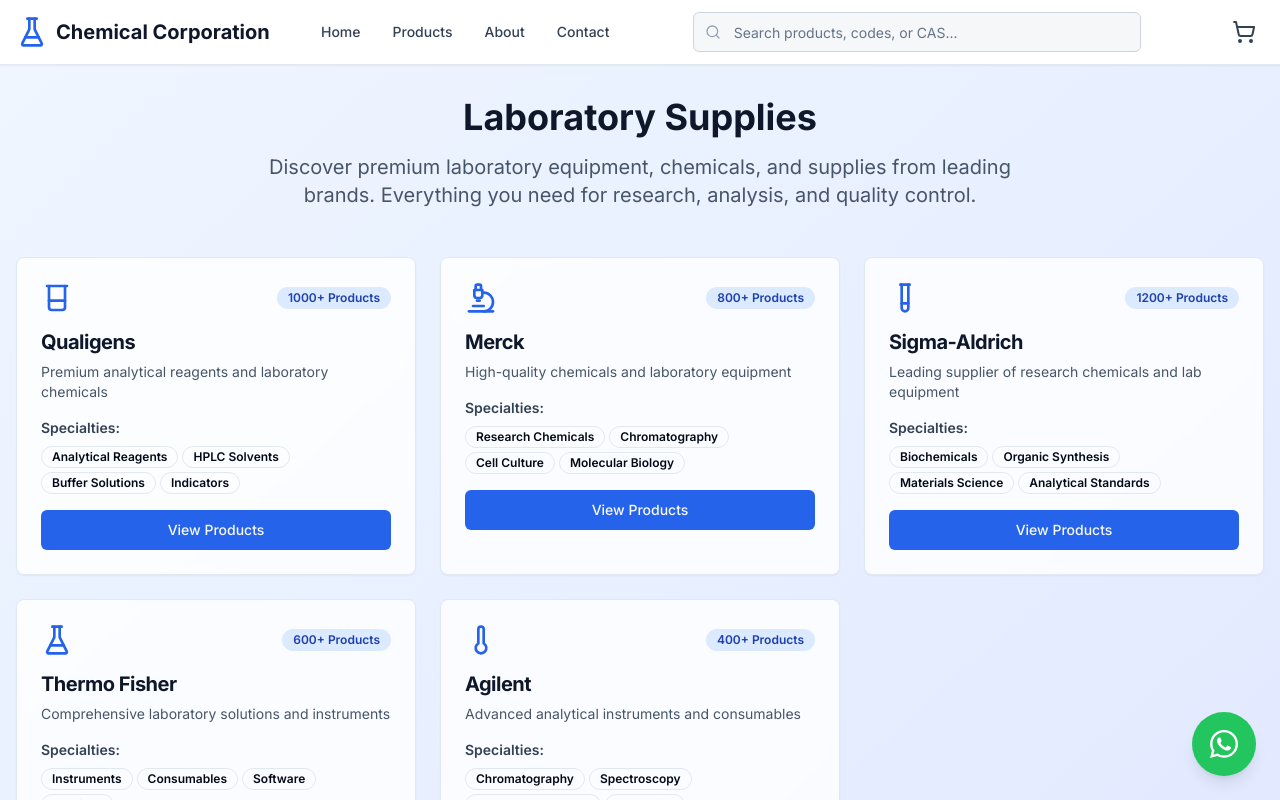
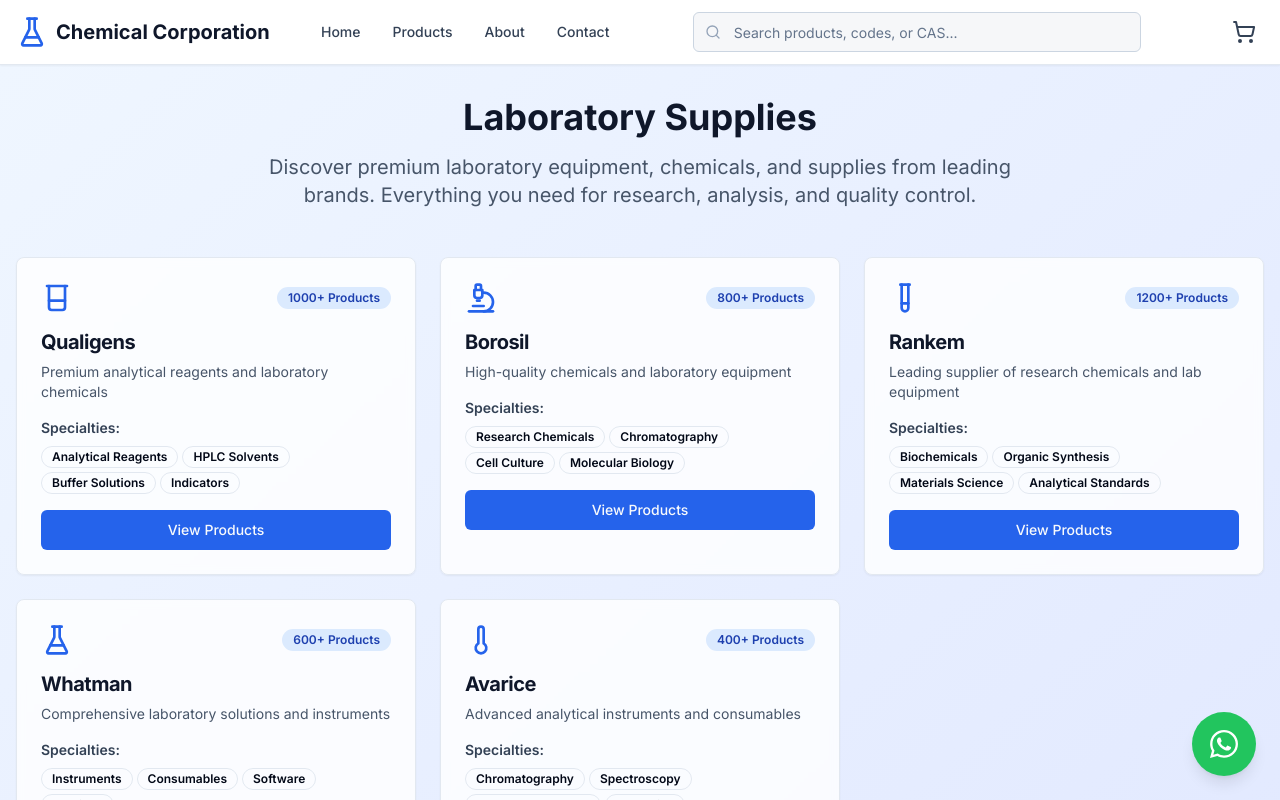
Before and after one commit to vanshqamra/vansh, a Next.js app: page /products/laboratory-supplies in a window 1280 px wide. Shown: the top 800 px of the page. Built offline with nearby package versions, Linux system fonts and the light colour scheme.

Commit message:
feat: update laboratory supplies page with brand replacements
Replace brand names to match current product lineup.

Co-authored-by: null <223432518+vanshqamra@users.noreply.github.com>

```diff
--- a/app/products/laboratory-supplies/page.tsx
+++ b/app/products/laboratory-supplies/page.tsx
@@ -14,36 +14,36 @@ const laboratoryBrands = [
     href: "/products/qualigens",
   },
   {
-    name: "Merck",
+    name: "Borosil",
     description: "High-quality chemicals and laboratory equipment",
     icon: Microscope,
     productCount: "800+",
     specialties: ["Research Chemicals", "Chromatography", "Cell Culture", "Molecular Biology"],
-    href: "/brand/merck",
+    href: "/brand/borosil",
   },
   {
-    name: "Sigma-Aldrich",
+    name: "Rankem",
     description: "Leading supplier of research chemicals and lab equipment",
     icon: TestTube,
     productCount: "1200+",
     specialties: ["Biochemicals", "Organic Synthesis", "Materials Science", "Analytical Standards"],
-    href: "/brand/sigma-aldrich",
+    href: "/brand/rankem",
   },
   {
-    name: "Thermo Fisher",
+    name: "Whatman",
     description: "Comprehensive laboratory solutions and instruments",
     icon: FlaskConical,
     productCount: "600+",
     specialties: ["Instruments", "Consumables", "Software", "Services"],
-    href: "/brand/thermo-fisher",
+    href: "/brand/whatman",
   },
   {
-    name: "Agilent",
+    name: "Avarice",
     description: "Advanced analytical instruments and consumables",
     icon: Thermometer,
     productCount: "400+",
     specialties: ["Chromatography", "Spectroscopy", "Mass Spectrometry", "Genomics"],
-    href: "/brand/agilent",
+    href: "/brand/avarice",
   },
 ]
 
```
